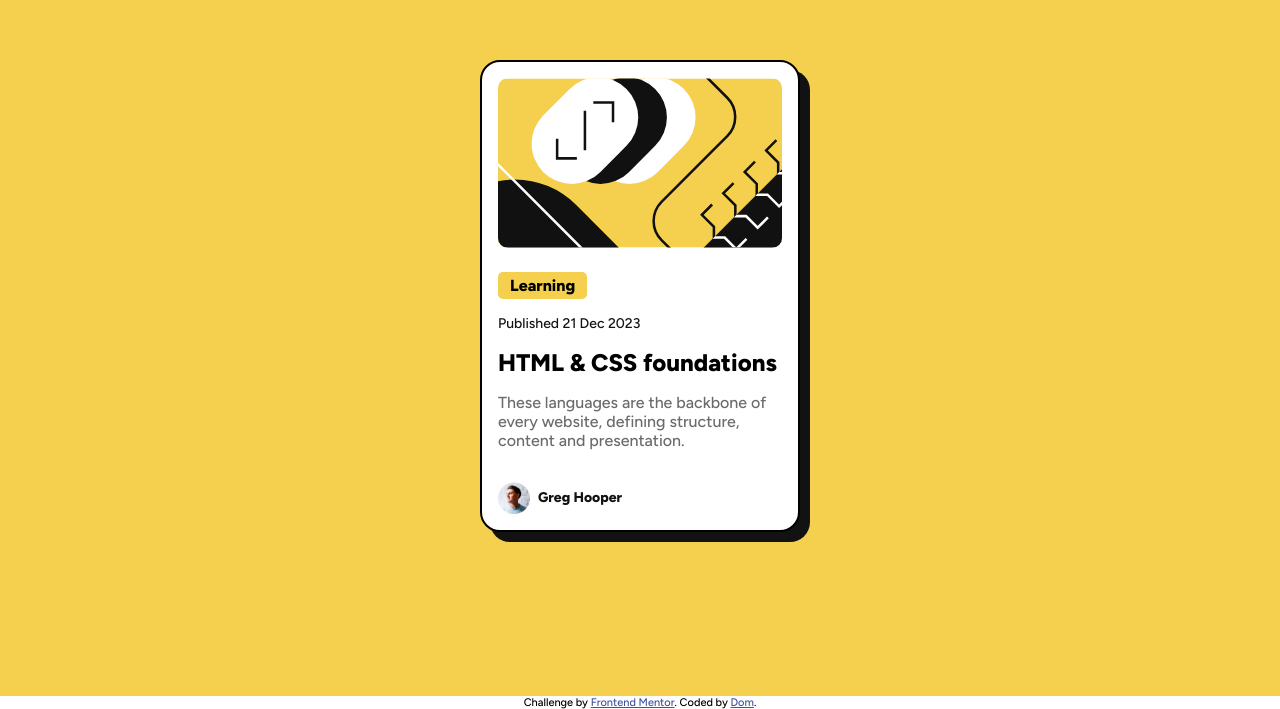
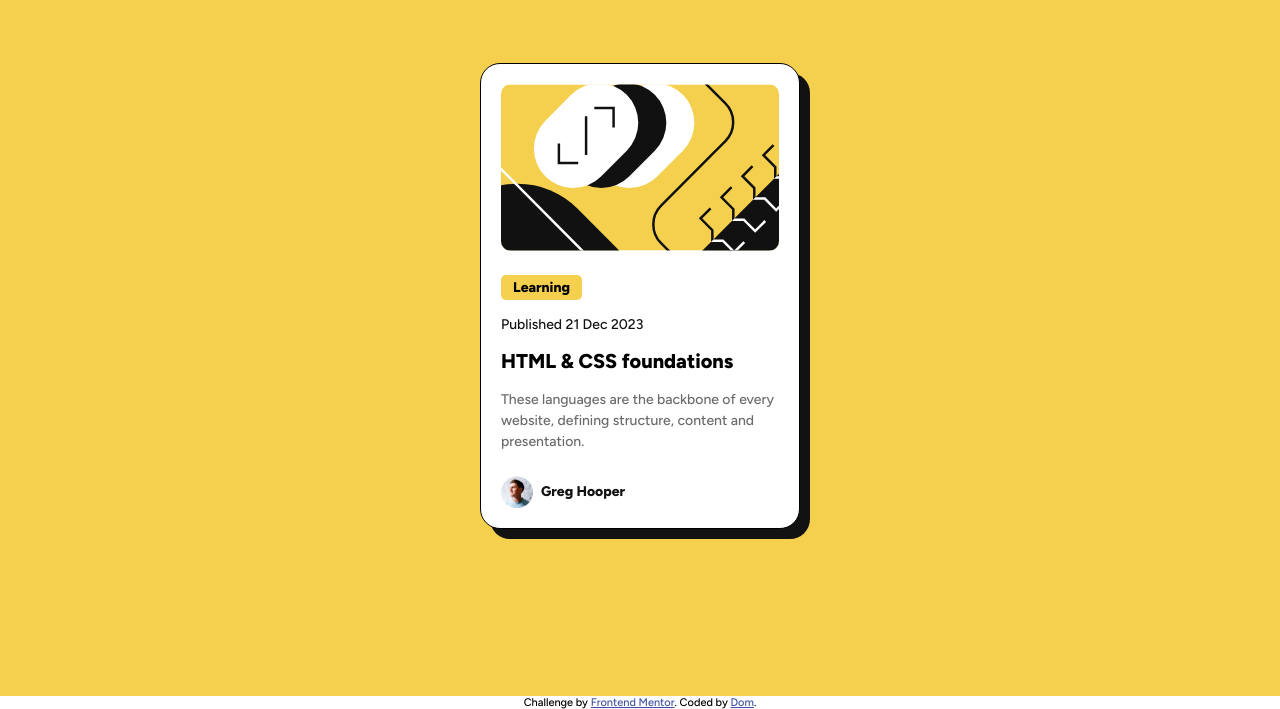
Before and after one commit to dj4815/blog-preview-card, a plain HTML site: page index.html in a window 1280 px wide. Shown: the part 104-813 px from the top of the page. Drawn offline with Linux system fonts and the light colour scheme.

Commit message:
more adjustments

```diff
--- a/styles.css
+++ b/styles.css
@@ -16,6 +16,7 @@ p {
 
 h2 {
   font-weight: 800;
+  font-size: 20px;
   margin: 1rem 0;
 }
 
@@ -28,7 +29,6 @@ h2 {
   background-color: hsl(47, 88%, 63%);
 }
 
-
 .card {
   width: 100%;
   max-width: 320px;
@@ -36,8 +36,8 @@ h2 {
   flex-direction: column;
   justify-content: center;
   align-items: center;
-  border: 2px solid black;
-  padding: 1rem;
+  border: 1px solid black;
+  padding: 1.25rem;
   background-color: hsl(0, 0%, 100%);
   border-radius: 20px;
   box-shadow: 10px 10px hsla(0, 0%, 7%, 1);
@@ -60,6 +60,7 @@ h2 {
   padding: 4px 12px;
   border-radius: 5px;
   font-weight: 800;
+  font-size: 14px;
   margin-bottom: 1rem;
 }
 
@@ -70,12 +71,15 @@ h2 {
 
 .description {
   color: hsl(0, 0%, 42%);
-  margin-bottom: 2rem;
+  font-size: 14px;
+  margin-bottom: 1.5rem;
+  line-height: 1.5;
 }
 
 .author {
   display: flex;
   align-items: center;
+  margin-bottom: 0
 }
 
 .avatar {
```
Also changed, not shown: 1 other file.
